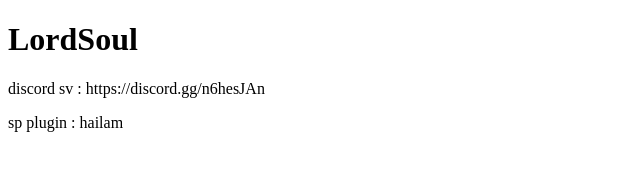
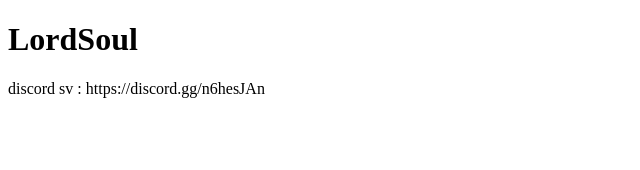
Before and after one commit to tongtaihailam/LordSoul, a plain HTML site: page index.html in a window 1280 px wide. Shown: the whole page, without its empty margins (0-640 px from the left). Drawn offline with Linux system fonts and the light colour scheme.

Commit message:
Update index.html

```diff
--- a/index.html
+++ b/index.html
@@ -4,6 +4,5 @@
 
 <h1 style="background-color: white;">LordSoul</h1>
 <p>discord sv : https://discord.gg/n6hesJAn</p>
-<p>sp plugin : hailam </p>
 </body>
 </html>
```
